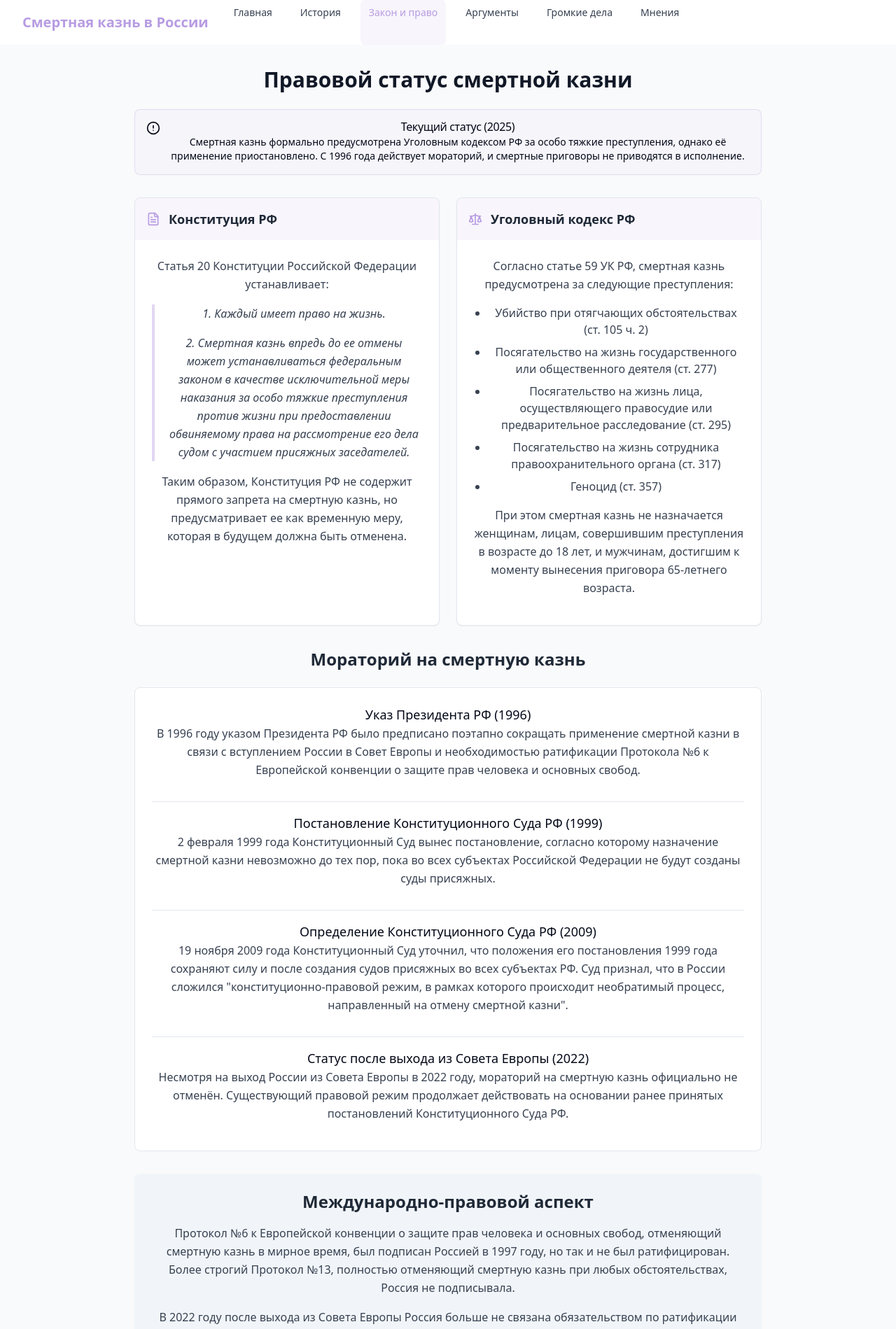
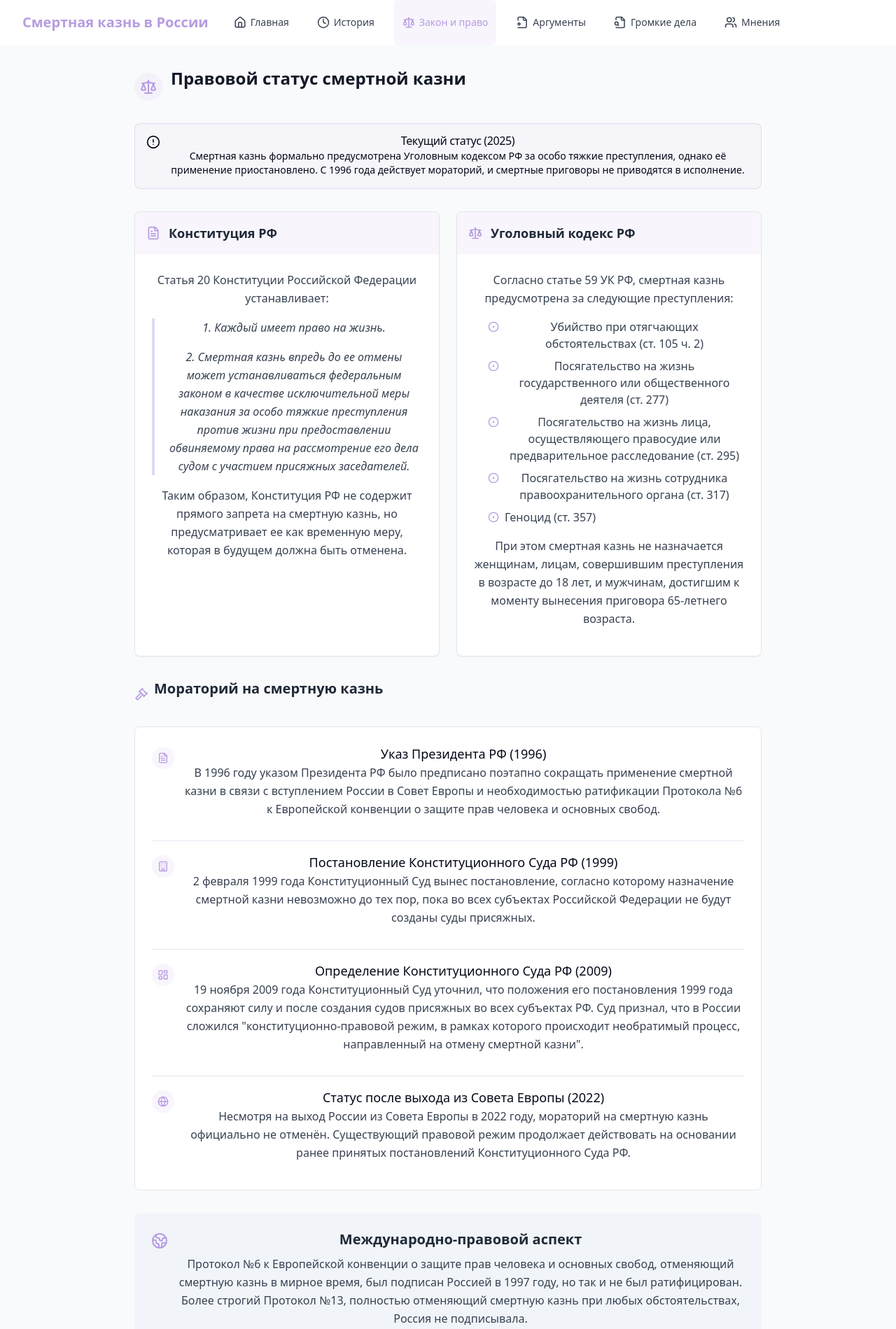
Before and after one commit to dyachenko-52/death-penalty-russia, a React (Vite) app: page /law in a window 1280 px wide. Shown: the top 1899 px of the page at 70% size. Built offline with nearby package versions, Linux system fonts and the light colour scheme.

Commit message:
feat(icons): Улучшение визуализации разделов

```diff
--- a/src/components/Navigation.tsx
+++ b/src/components/Navigation.tsx
@@ -1,5 +1,6 @@
 
 import { Link, useLocation } from 'react-router-dom';
+import Icon from '@/components/ui/icon';
 
 const Navigation = () => {
   const location = useLocation();
@@ -19,22 +20,28 @@ const Navigation = () => {
               </Link>
             </div>
             <div className="hidden sm:ml-6 sm:flex sm:space-x-4">
-              <Link to="/" className={`px-3 py-2 rounded-md text-sm font-medium ${isActive('/')}`}>
+              <Link to="/" className={`px-3 py-2 rounded-md text-sm font-medium ${isActive('/')} flex items-center gap-1.5`}>
+                <Icon name="Home" size={18} />
                 Главная
               </Link>
-              <Link to="/history" className={`px-3 py-2 rounded-md text-sm font-medium ${isActive('/history')}`}>
+              <Link to="/history" className={`px-3 py-2 rounded-md text-sm font-medium ${isActive('/history')} flex items-center gap-1.5`}>
+                <Icon name="Clock" size={18} />
                 История
               </Link>
-              <Link to="/law" className={`px-3 py-2 rounded-md text-sm font-medium ${isActive('/law')}`}>
+              <Link to="/law" className={`px-3 py-2 rounded-md text-sm font-medium ${isActive('/law')} flex items-center gap-1.5`}>
+                <Icon name="Scale" size={18} />
                 Закон и право
               </Link>
-              <Link to="/arguments" className={`px-3 py-2 rounded-md text-sm font-medium ${isActive('/arguments')}`}>
+              <Link to="/arguments" className={`px-3 py-2 rounded-md text-sm font-medium ${isActive('/arguments')} flex items-center gap-1.5`}>
+                <Icon name="FilePlus2" size={18} />
                 Аргументы
               </Link>
-              <Link to="/cases" className={`px-3 py-2 rounded-md text-sm font-medium ${isActive('/cases')}`}>
+              <Link to="/cases" className={`px-3 py-2 rounded-md text-sm font-medium ${isActive('/cases')} flex items-center gap-1.5`}>
+                <Icon name="FileSearch" size={18} />
                 Громкие дела
               </Link>
-              <Link to="/opinions" className={`px-3 py-2 rounded-md text-sm font-medium ${isActive('/opinions')}`}>
+              <Link to="/opinions" className={`px-3 py-2 rounded-md text-sm font-medium ${isActive('/opinions')} flex items-center gap-1.5`}>
+                <Icon name="Users" size={18} />
                 Мнения
               </Link>
             </div>
@@ -45,22 +52,28 @@ const Navigation = () => {
       {/* Мобильное меню */}
       <div className="sm:hidden">
         <div className="pt-2 pb-3 space-y-1">
-          <Link to="/" className={`block px-3 py-2 rounded-md text-base font-medium ${isActive('/')}`}>
+          <Link to="/" className={`block px-3 py-2 rounded-md text-base font-medium ${isActive('/')} flex items-center gap-2`}>
+            <Icon name="Home" size={20} />
             Главная
           </Link>
-          <Link to="/history" className={`block px-3 py-2 rounded-md text-base font-medium ${isActive('/history')}`}>
+          <Link to="/history" className={`block px-3 py-2 rounded-md text-base font-medium ${isActive('/history')} flex items-center gap-2`}>
+            <Icon name="Clock" size={20} />
             История
           </Link>
-          <Link to="/law" className={`block px-3 py-2 rounded-md text-base font-medium ${isActive('/law')}`}>
+          <Link to="/law" className={`block px-3 py-2 rounded-md text-base font-medium ${isActive('/law')} flex items-center gap-2`}>
+            <Icon name="Scale" size={20} />
             Закон и право
           </Link>
-          <Link to="/arguments" className={`block px-3 py-2 rounded-md text-base font-medium ${isActive('/arguments')}`}>
+          <Link to="/arguments" className={`block px-3 py-2 rounded-md text-base font-medium ${isActive('/arguments')} flex items-center gap-2`}>
+            <Icon name="FilePlus2" size={20} />
             Аргументы
           </Link>
-          <Link to="/cases" className={`block px-3 py-2 rounded-md text-base font-medium ${isActive('/cases')}`}>
+          <Link to="/cases" className={`block px-3 py-2 rounded-md text-base font-medium ${isActive('/cases')} flex items-center gap-2`}>
+            <Icon name="FileSearch" size={20} />
             Громкие дела
           </Link>
-          <Link to="/opinions" className={`block px-3 py-2 rounded-md text-base font-medium ${isActive('/opinions')}`}>
+          <Link to="/opinions" className={`block px-3 py-2 rounded-md text-base font-medium ${isActive('/opinions')} flex items-center gap-2`}>
+            <Icon name="Users" size={20} />
             Мнения
           </Link>
         </div>
--- a/src/pages/Law.tsx
+++ b/src/pages/Law.tsx
@@ -2,7 +2,6 @@
 import PageLayout from '@/components/PageLayout';
 import { Card, CardContent } from '@/components/ui/card';
 import { Separator } from '@/components/ui/separator';
-import { AlertCircle, Scale, FileText, GavelIcon } from 'lucide-react';
 import { Alert, AlertDescription, AlertTitle } from '@/components/ui/alert';
 import Icon from '@/components/ui/icon';
 
@@ -10,7 +9,12 @@ const Law = () => {
   return (
     <PageLayout>
       <div className="animate-fade-in max-w-4xl mx-auto">
-        <h1>Правовой статус смертной казни</h1>
+        <div className="mb-6 flex items-center gap-3">
+          <div className="bg-primary/10 p-2 rounded-full">
+            <Icon name="Scale" className="h-6 w-6 text-primary" />
+          </div>
+          <h1 className="text-2xl font-bold">Правовой статус смертной казни</h1>
+        </div>
 
         <Alert className="mb-8 border-primary/30 bg-primary/5">
           <Icon name="AlertCircle" className="h-5 w-5" />
@@ -52,12 +56,27 @@ const Law = () => {
               <p>
                 Согласно статье 59 УК РФ, смертная казнь предусмотрена за следующие преступления:
               </p>
-              <ul className="my-4">
-                <li>Убийство при отягчающих обстоятельствах (ст. 105 ч. 2)</li>
-                <li>Посягательство на жизнь государственного или общественного деятеля (ст. 277)</li>
-                <li>Посягательство на жизнь лица, осуществляющего правосудие или предварительное расследование (ст. 295)</li>
-                <li>Посягательство на жизнь сотрудника правоохранительного органа (ст. 317)</li>
-                <li>Геноцид (ст. 357)</li>
+              <ul className="my-4 space-y-2">
+                <li className="flex items-start gap-2">
+                  <Icon name="CircleDot" className="h-4 w-4 text-primary mt-1 flex-shrink-0" />
+                  <span>Убийство при отягчающих обстоятельствах (ст. 105 ч. 2)</span>
+                </li>
+                <li className="flex items-start gap-2">
+                  <Icon name="CircleDot" className="h-4 w-4 text-primary mt-1 flex-shrink-0" />
+                  <span>Посягательство на жизнь государственного или общественного деятеля (ст. 277)</span>
+                </li>
+                <li className="flex items-start gap-2">
+                  <Icon name="CircleDot" className="h-4 w-4 text-primary mt-1 flex-shrink-0" />
+                  <span>Посягательство на жизнь лица, осуществляющего правосудие или предварительное расследование (ст. 295)</span>
+                </li>
+                <li className="flex items-start gap-2">
+                  <Icon name="CircleDot" className="h-4 w-4 text-primary mt-1 flex-shrink-0" />
+                  <span>Посягательство на жизнь сотрудника правоохранительного органа (ст. 317)</span>
+                </li>
+                <li className="flex items-start gap-2">
+                  <Icon name="CircleDot" className="h-4 w-4 text-primary mt-1 flex-shrink-0" />
+                  <span>Геноцид (ст. 357)</span>
+                </li>
               </ul>
               <p>
                 При этом смертная казнь не назначается женщинам, лицам, совершившим преступления в возрасте до 18 лет,
@@ -68,9 +87,16 @@ const Law = () => {
         </div>
 
         <div className="space-y-6 mb-8">
-          <h2>Мораторий на смертную казнь</h2>
+          <div className="flex items-center gap-2 mb-4">
+            <Icon name="Gavel" className="h-5 w-5 text-primary" />
+            <h2 className="text-xl font-semibold">Мораторий на смертную казнь</h2>
+          </div>
           <div className="rounded-lg border p-6 bg-card">
             <div className="flex flex-col gap-4">
+              <div className="flex gap-3">
+                <div className="bg-primary/10 rounded-full p-2 h-8 w-8 flex items-center justify-center flex-shrink-0 mt-1">
+                  <Icon name="FileText" className="h-4 w-4 text-primary" />
+                </div>
                 <div>
                   <h3 className="text-lg font-medium">Указ Президента РФ (1996)</h3>
                   <p>
@@ -79,9 +105,14 @@ const Law = () => {
                     к Европейской конвенции о защите прав человека и основных свобод.
                   </p>
                 </div>
+              </div>
 
               <Separator />
 
+              <div className="flex gap-3">
+                <div className="bg-primary/10 rounded-full p-2 h-8 w-8 flex items-center justify-center flex-shrink-0 mt-1">
+                  <Icon name="Building" className="h-4 w-4 text-primary" />
+                </div>
                 <div>
                   <h3 className="text-lg font-medium">Постановление Конституционного Суда РФ (1999)</h3>
                   <p>
@@ -90,9 +121,14 @@ const Law = () => {
                     не будут созданы суды присяжных.
                   </p>
                 </div>
+              </div>
 
               <Separator />
 
+              <div className="flex gap-3">
+                <div className="bg-primary/10 rounded-full p-2 h-8 w-8 flex items-center justify-center flex-shrink-0 mt-1">
+                  <Icon name="LayoutDashboard" className="h-4 w-4 text-primary" />
+                </div>
                 <div>
                   <h3 className="text-lg font-medium">Определение Конституционного Суда РФ (2009)</h3>
                   <p>
@@ -102,9 +138,14 @@ const Law = () => {
                     происходит необратимый процесс, направленный на отмену смертной казни".
                   </p>
                 </div>
+              </div>
 
               <Separator />
 
+              <div className="flex gap-3">
+                <div className="bg-primary/10 rounded-full p-2 h-8 w-8 flex items-center justify-center flex-shrink-0 mt-1">
+                  <Icon name="Globe" className="h-4 w-4 text-primary" />
+                </div>
                 <div>
                   <h3 className="text-lg font-medium">Статус после выхода из Совета Европы (2022)</h3>
                   <p>
@@ -116,20 +157,24 @@ const Law = () => {
               </div>
             </div>
           </div>
+        </div>
 
-        <div className="bg-muted p-6 rounded-lg">
-          <h2>Международно-правовой аспект</h2>
+        <div className="bg-muted p-6 rounded-lg flex gap-3">
+          <Icon name="Globe2" className="h-6 w-6 text-primary flex-shrink-0 mt-1" />
+          <div>
+            <h2 className="text-xl font-semibold mb-2">Международно-правовой аспект</h2>
             <p>
               Протокол №6 к Европейской конвенции о защите прав человека и основных свобод,
               отменяющий смертную казнь в мирное время, был подписан Россией в 1997 году,
               но так и не был ратифицирован. Более строгий Протокол №13, полностью отменяющий
               смертную казнь при любых обстоятельствах, Россия не подписывала.
             </p>
-          <p>
+            <p className="mt-2">
               В 2022 году после выхода из Совета Европы Россия больше не связана обязательством
               по ратификации этих протоколов, однако действие моратория поддерживается внутренним
               законодательством и сложившейся правовой традицией.
             </p>
+          </div>
         </div>
       </div>
     </PageLayout>
```
Also changed, not shown: src/pages/History.tsx (+23 -6 lines), src/pages/Index.tsx (+35 -13 lines). Lines whose indentation alone changed are shown as unchanged.
